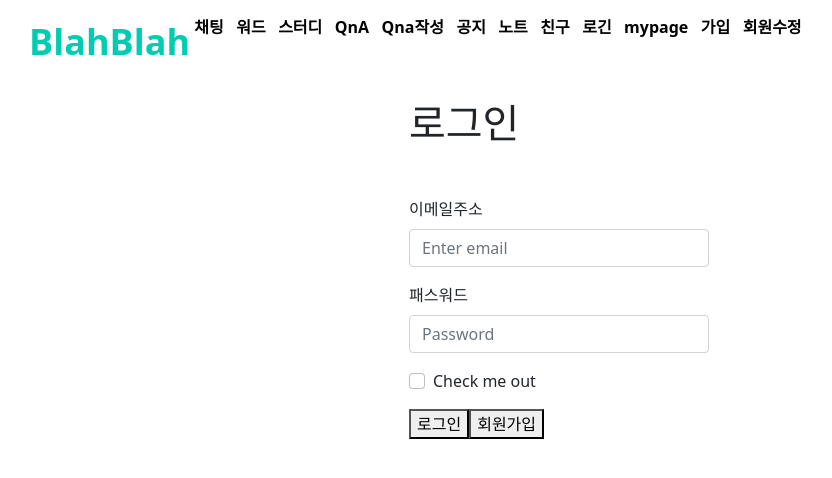
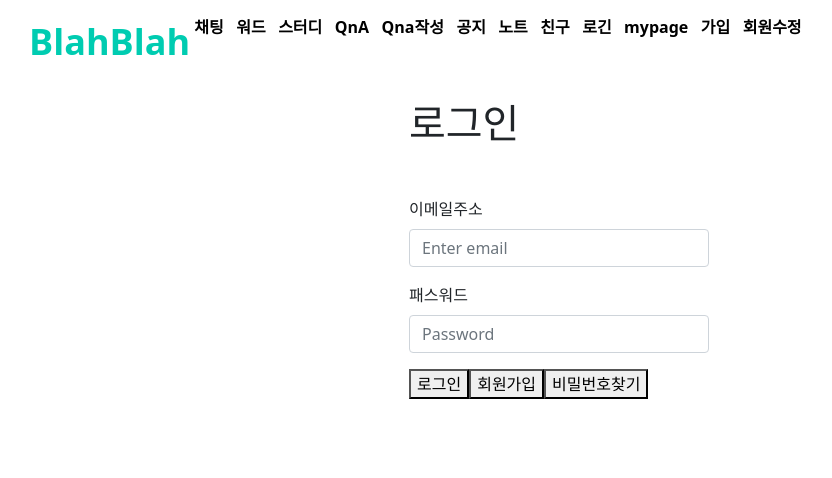
Before and after one commit to damwon/BlahBlah, a Next.js app in the folder FE/blahblah/: page /user/login in a window 1280 px wide. Shown: the top 478 px of the page, without its empty margins (53-885 px from the left). Built offline with nearby package versions, Linux system fonts and the light colour scheme.

Commit message:
[S06P31C203-199]feat:loginToken

```diff
--- a/FE/blahblah/pages/user/login.tsx
+++ b/FE/blahblah/pages/user/login.tsx
@@ -26,10 +26,12 @@ export default function Login() {
         password: password,
       })
       .then((res) => {
+        localStorage.setItem("jwt", res.data.accessToken);
         console.log(res)
       })
       .catch((err) => {
         console.log(err)
+        // alert 오류출력
 
       });
   };
@@ -57,16 +59,21 @@ export default function Login() {
                   <Form.Label>패스워드</Form.Label>
                   <Form.Control type="password" placeholder="Password" onChange={handlePassword} />
                 </Form.Group>
-                <Form.Group className="mb-3" controlId="formBasicCheckbox">
+                {/* <Form.Group className="mb-3" controlId="formBasicCheckbox">
                   <Form.Check type="checkbox" label="Check me out" />
-                </Form.Group>
-                <button type="submit" onClick={() => { console.log('hihi') }}>
+                </Form.Group> */}
+                <button type="submit" onClick={onClickLogin}>
                   로그인
                 </button>
 
                 <button  >
                   <Link href="/user/signup">
                     <a className="link">회원가입 </a>
+                  </Link>
+                </button>
+                <button  >
+                  <Link href="/user/findpass">
+                    <a className="link">비밀번호찾기 </a>
                   </Link>
                 </button>
                 {/* <Button variant="primary" type="submit">
```
Also changed, not shown: FE/blahblah/pages/user/findpass.tsx (added, +9 -0 lines), FE/blahblah/pages/user/logout.tsx (deleted, +0 -9 lines).
